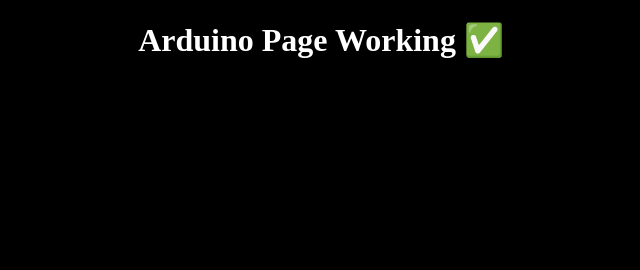
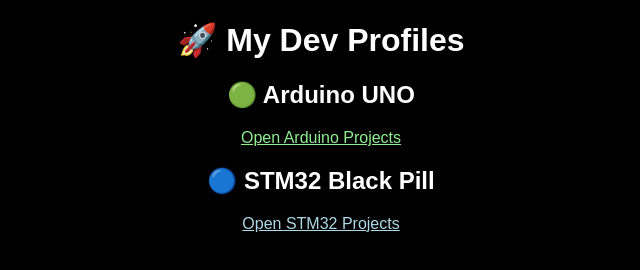
Before and after one commit to bad-Things6856/baguet, a plain HTML site: page index.html in a window 1280 px wide. Shown: the whole page, without its empty margins (319-959 px from the left). Drawn offline with Linux system fonts and the light colour scheme.

Commit message:
Update index.html

```diff
--- a/index.html
+++ b/index.html
@@ -1,6 +1,19 @@
 <!DOCTYPE html>
-<html>
-<body style="background:black; color:white; text-align:center;">
-<h1>Arduino Page Working ✅</h1>
+<html lang="en">
+<head>
+<meta charset="UTF-8">
+<title>Dev Profiles</title>
+</head>
+
+<body style="background:black; color:white; text-align:center; font-family:Arial;">
+
+<h1>🚀 My Dev Profiles</h1>
+
+<h2>🟢 Arduino UNO</h2>
+<p><a href="arduino.html" style="color:lightgreen;">Open Arduino Projects</a></p>
+
+<h2>🔵 STM32 Black Pill</h2>
+<p><a href="stm32.html" style="color:lightblue;">Open STM32 Projects</a></p>
+
 </body>
 </html>
```
